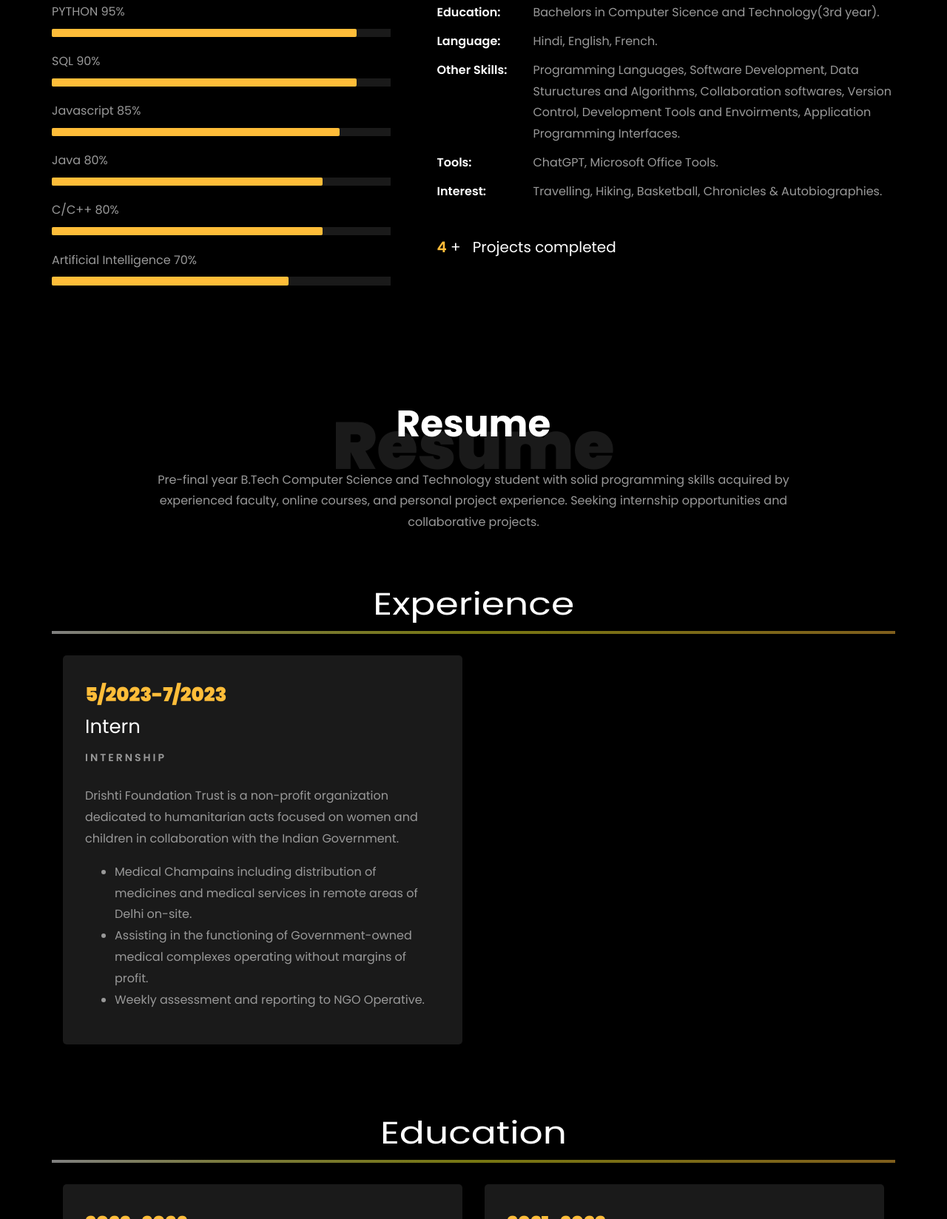
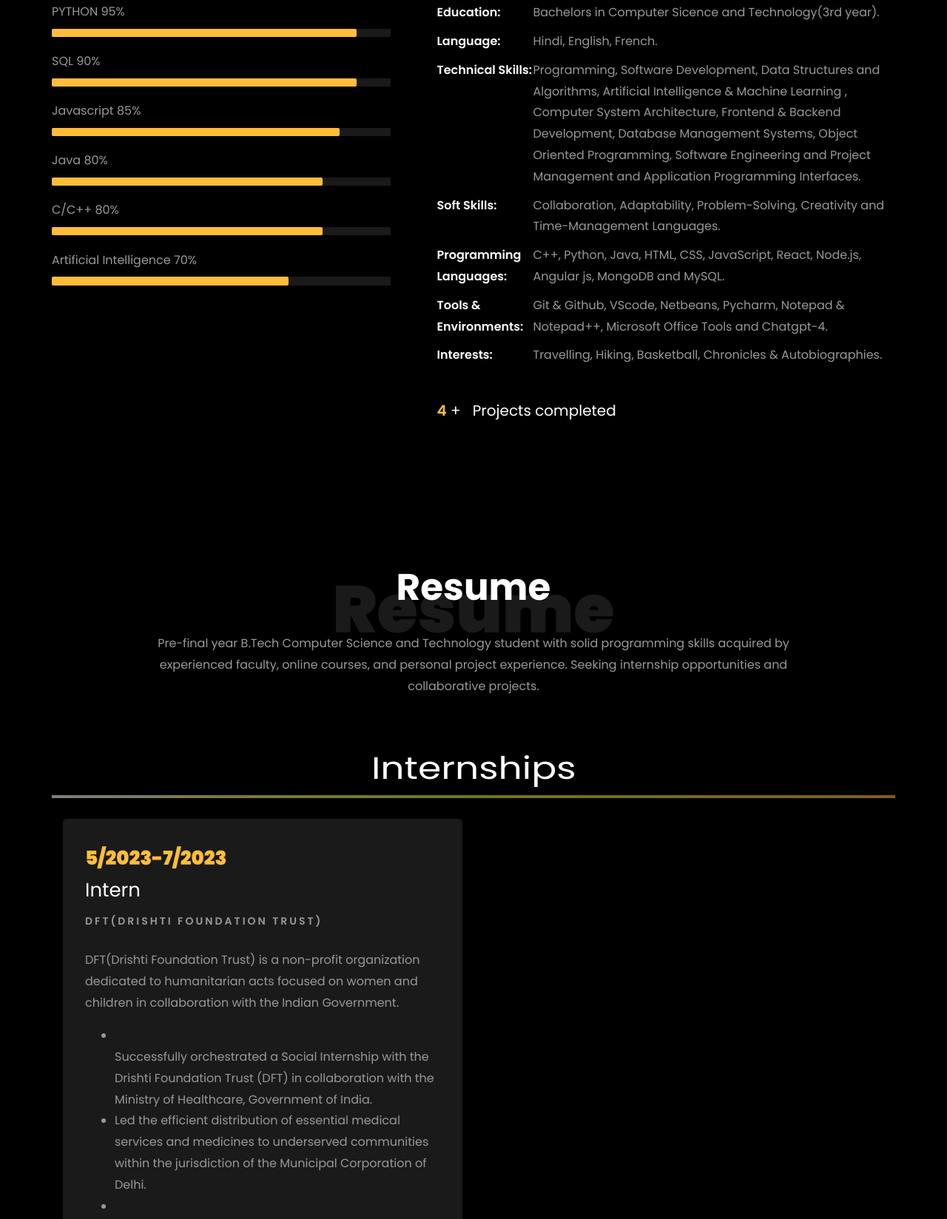
Before and after one commit to Rishav105685/Portfolio, a plain HTML site: page index.html in a window 1280 px wide. Shown: the part 1257-2905 px from the top of the page at 74% size. Drawn offline with Linux system fonts and the light colour scheme; files whose address does not match are found by name.

Commit message:
Update index.html

```diff
--- a/index.html
+++ b/index.html
@@ -286,11 +286,14 @@
 								<ul class="about-info mt-4 px-md-0 px-2">
 									<li class="d-flex"><span>Education:</span> <span>Bachelors in Computer Sicence and Technology(3rd year).</span></li>
 									<li class="d-flex"><span>Language:</span> <span>Hindi, English, French.</span></li>
-									<li class="d-flex"><span>Other Skills:</span> <span>Programming Languages, Software Development, Data Stuructures and Algorithms,
-										Collaboration softwares, Version Control, Development Tools and Envoirments, Application Programming Interfaces.
+									<li class="d-flex"><span>Technical Skills:</span> <span>Programming, Software Development, Data Structures and Algorithms, Artificial Intelligence & Machine Learning , Computer System Architecture, Frontend & Backend Development, Database Management Systems, Object Oriented Programming, Software Engineering and Project Management and Application Programming Interfaces.
 									</span></li>
-									<li class="d-flex"><span>Tools:</span> <span>ChatGPT, Microsoft Office Tools.</span></li>
-									<li class="d-flex"><span>Interest:</span> <span>Travelling, Hiking, Basketball, Chronicles & Autobiographies.</span></li>
+									<li class="d-flex"><span>Soft Skills:</span> <span>Collaboration, Adaptability, Problem-Solving, Creativity and Time-Management Languages.
+									</span></li>
+									<li class="d-flex"><span>Programming Languages:</span> <span>C++, Python, Java, HTML, CSS, JavaScript, React, Node.js, Angular js, MongoDB and MySQL.
+									</span></li>
+									<li class="d-flex"><span>Tools & Environments:</span> <span>Git & Github, VScode, Netbeans, Pycharm, Notepad & Notepad++, Microsoft Office Tools and Chatgpt-4.</span></li>
+									<li class="d-flex"><span>Interests:</span> <span>Travelling, Hiking, Basketball, Chronicles & Autobiographies.</span></li>
 
 								</ul>
 							</div>
@@ -327,7 +330,7 @@
         </div>
 
 		<div class="row">
-			<h1 class="big-4">Experience</h1>
+			<h1 class="big-4">Internships</h1>
 			<div class="underline"></div>
 		</div>
 		<br>
@@ -337,12 +340,22 @@
 					<div class="resume-wrap ftco-animate">
 						<span class="date">5/2023-7/2023</span>
 						<h2>Intern</h2>
-						<span class="position">Internship</span>
-						<p class="mt-4">Drishti Foundation Trust is a non-profit organization dedicated to humanitarian acts focused on women and children in collaboration with the Indian Government.
+						<span class="position">DFT(Drishti Foundation Trust)</span>
+						<p class="mt-4">DFT(Drishti Foundation Trust) is a non-profit organization dedicated to humanitarian acts focused on women and children in collaboration with the Indian Government.
 							<ul>
-								<li>Medical Champains including distribution of medicines and medical services in remote areas of Delhi on-site.</li>
-								<li>Assisting in the functioning of Government-owned medical complexes operating without margins of profit.</li>
-								<li>Weekly assessment and reporting to NGO Operative.</li>
+								<li></li>Successfully orchestrated a Social Internship with the Drishti Foundation Trust (DFT) in collaboration with the Ministry of Healthcare, Government of India.</li>
+								<li>Led the efficient distribution of essential medical services and medicines to underserved communities within the jurisdiction of the Municipal Corporation of Delhi.</li>
+								<li></li>Proactively engaged with local communities to promote and raise awareness on crucial health and hygiene practices, resulting in a marked improvement in public health awareness.</li>
+							</ul>
+						</p>
+						<span class="date">6/2024-8/2024</span>
+						<h2>Intern</h2>
+						<span class="position">DIMTS(Delhi Integrated Multi-Modal Transit System)</span>
+						<p class="mt-4">DIMTS (Delhi Integrated Multi-Modal Transit System) is an urban transport and infrastructure development company based in Delhi, India. It provides consultancy, project management, and operations & maintenance services in transportation and urban development projects.
+							<ul>
+								<li>Executed diverse modules of enterprise-level projects, utilizing advanced Data Analysis & Predictions, and deploying cuttingedge Generative AI solutions using Python.</li>
+								<li>Performed in-depth Regression and Clustering analysis on Bus traffic and route data, achieving significant optimization and efficiency improvements.</li>
+								<li>Developed and integrated a high-performance Discriminative Chatbot Assistant into the company website, enhancing user interactions and driving engagement.</li>
 							</ul>
 						</p>
 					</div>
```
